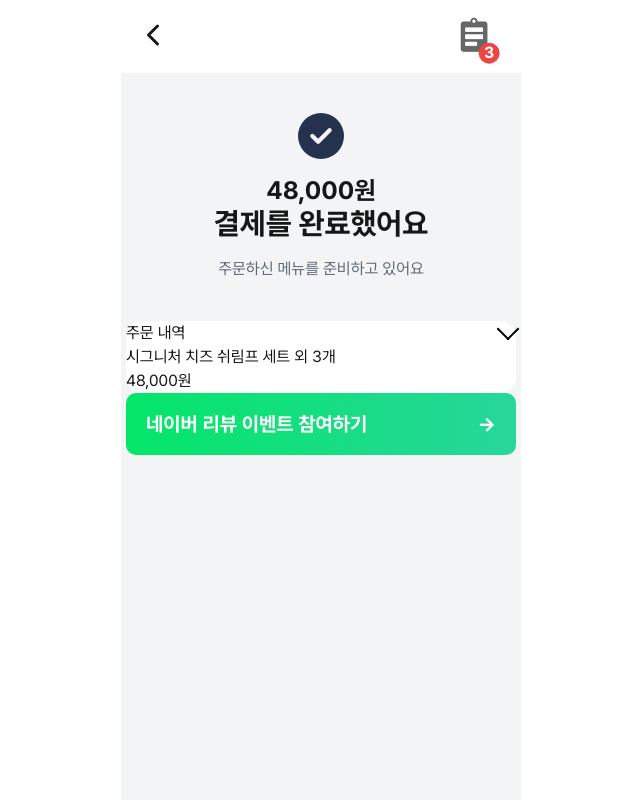
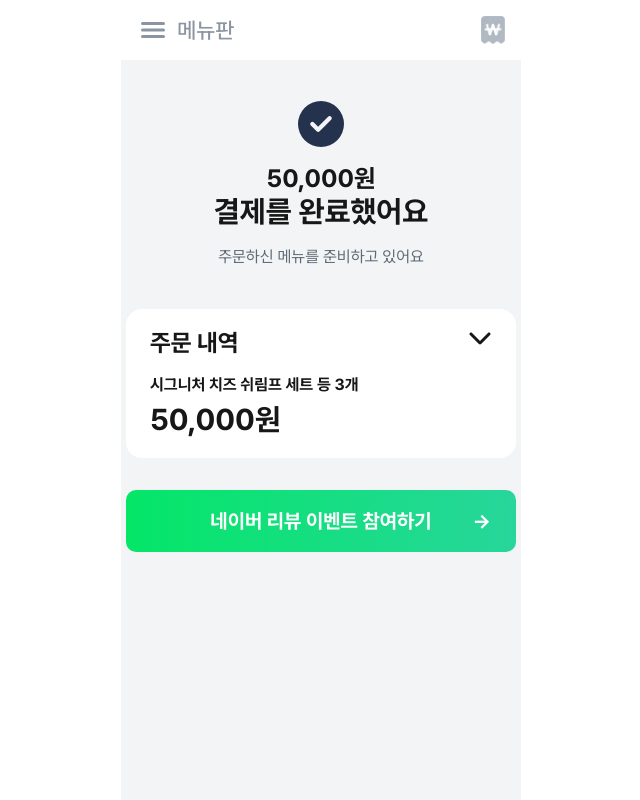
Before and after one commit to KimBeomGi/pre_order_web, a Next.js app in the folder order-web/: page /table/1/payment/complete in a window 1280 px wide. Shown: the whole page, without its empty margins (319-959 px from the left). Built offline with nearby package versions, Linux system fonts and the light colour scheme.

Commit message:
전자영수증 페이지 생성중

```diff
--- /dev/null
+++ b/order-web/src/app/receipt/[id]/page.tsx
@@ -0,0 +1,9 @@
+import PageReceiptDetail from "@/components/pages/PageReceiptDetail";
+
+export default function ReceiptDetail() {
+  return (
+    <div className="w-[400px] mx-auto">
+      <PageReceiptDetail />
+    </div>
+  );
+}
--- a/order-web/src/components/HeaderView.tsx
+++ b/order-web/src/components/HeaderView.tsx
@@ -1,51 +1,138 @@
 "use client";
 
 import Link from "next/link";
-import { IoChevronBack } from "react-icons/io5";
+import { IoChevronBack, IoMenu } from "react-icons/io5";
 import { useParams, usePathname, useRouter } from "next/navigation";
 
-export default function HeaderView() {
+interface HeaderViewProps {
+  title?: string;
+  // 좌측 버튼 타입 (뒤로가기, 햄버거메뉴, 숨김)
+  leftType?: "back" | "menu" | "none";
+  // 우측 버튼 타입 (주문내역, 영수증, 숨김)
+  rightType?: "order" | "receipt" | "none";
+  // 이미지 4번처럼 좌측에 타이틀이 붙어야 하는 경우
+  isTitleLeft?: boolean;
+  onBack?: () => void;
+  onMenuClick?: () => void; // 햄버거 메뉴 클릭 핸들러
+  receiptId?: number;
+}
+
+export default function HeaderView({
+  title: propTitle,
+  leftType = "back",
+  rightType = "order",
+  isTitleLeft = false,
+  onBack,
+  onMenuClick,
+  receiptId
+}: HeaderViewProps) {
   const params = useParams();
   const pathname = usePathname();
   const router = useRouter();
 
-  // URL에서 store 이름을 가져옴. (부모에서 안 넘겨줘도 됨)
   const store = params.store ? decodeURIComponent(params.store as string) : "";
 
-  // 현재 경로에 따른 제목 결정
+  // 경로별 타이틀 매핑
+  const TITLE_MAP: Record<string, string | null> = {
+    "/cart": "장바구니",
+    "/order/history": "주문 내역",
+    "/order-in-progress": "주문 중",
+    "/payment/check-order": "주문하기",
+  };
+
   const getHeaderTitle = () => {
-    if (pathname.includes("/cart")) return "장바구니";
-    if (pathname.includes("/order/history")) return "주문 내역";
-    if (pathname.includes("/order-in-progress")) return "주문 중";
-    if (pathname.includes("/check-order")) return "주문하기";
-    return null; // 제목이 없으면 주문 내역 아이콘 표시
+    if (propTitle) return propTitle;
+    const matchedKey = Object.keys(TITLE_MAP).find((path) =>
+      pathname.includes(path),
+    );
+    return matchedKey ? TITLE_MAP[matchedKey] : null;
   };
 
   const title = getHeaderTitle();
 
+  const handleBack = () => {
+    if (onBack) return onBack();
+    router.back();
+  };
+
   return (
-    <div>
-      <div className="relative bg-[#FFFFFF] flex flex-row justify-between items-center pl-[1em] pr-[2em] pt-[1em] pb-[1.25em]">
-        {/* 뒤로가기 버튼 */}
-        {/* <Link href={`/table/${store}/menu`}>
-        </Link> */}
-        <IoChevronBack className="text-[2em]" onClick={() => {router.back()}}/>
+    <header className="sticky top-0 z-50 bg-white border-b border-[#F2F4F6]">
+      <div className="relative flex flex-row justify-between items-center h-[60px] px-[1em]">
+        {/* 좌측 */}
+        <div className="flex items-center gap-2 min-w-[2.5em]">
+          {leftType === "back" && (
+            <button
+              onClick={handleBack}
+              className="flex items-center justify-center active:opacity-50 transition-opacity"
+              aria-label="뒤로가기"
+            >
+              <IoChevronBack className="text-[2em] text-[#24324D]" />
+            </button>
+          )}
 
-        {/* 제목이 있으면 출력, 없으면 주문 내역 아이콘 출력 */}
-        {title ? (
-          <h1 className="absolute left-1/2 -translate-x-1/2 top-1/2 -translate-y-1/2 font-medium text-[1.25em]">
-            {title}
-          </h1>
-        ) : (
-          ""
+          {leftType === "menu" && (
+            <button
+              onClick={onMenuClick}
+              className="flex items-center justify-center active:opacity-50 transition-opacity"
+              aria-label="메뉴"
+            >
+              <IoMenu className="text-[2em] text-[#8B95A1]" />{" "}
+              <span className="ml-[0.375em] text-[#8B95A1] font-medium text-[1.375em]">메뉴판</span>
+            </button>
+          )}
+
+          {/* 이미지 4번처럼 좌측 아이콘 바로 옆에 타이틀이 붙는 경우 */}
+          {isTitleLeft && title && (
+            <h1 className="font-bold text-[1.25em] text-[#8B95A1] whitespace-nowrap">
+              {title}
+            </h1>
+          )}
+        </div>
+
+        {/* 중앙 */}
+        {/* 좌측 정렬이 아닐 때만 중앙에 타이틀 표시 */}
+        {!isTitleLeft && title && (
+          <div className="absolute left-1/2 -translate-x-1/2">
+            <h1 className="font-bold text-[1.25em] text-[#24324D] whitespace-nowrap">
+              {title}
+            </h1>
+          </div>
         )}
-        <div className="relative inline-block">
-          <img className="w-[29px]" src="/img/order_details_icon.png" alt="" />
-          <div className="absolute right-0 bottom-0 translate-x-1/2 translate-y-1/2 flex justify-center items-center w-[1.3333333em] h-[1.3333333em] bg-[#EF4444] text-[#FFFFFF] font-bold rounded-full">
-            <p className="leading-1">3</p>
-          </div>
+
+        {/* 우측 */}
+        <div className="min-w-[2.5em] flex justify-end items-center">
+          {rightType === "order" && (
+            <Link
+              href={`/table/${store}/order/history`}
+              className="relative inline-block active:opacity-50 transition-opacity"
+            >
+              <img
+                className="w-[29px]"
+                src="/img/order_details_icon.png"
+                alt="주문내역"
+              />
+              <div className="absolute -right-1 -bottom-1 flex justify-center items-center w-[1.4em] h-[1.4em] bg-[#EF4444] text-[#FFFFFF] text-[10px] font-bold rounded-full border-[1.5px] border-white">
+                <span className="leading-none">3</span>
+              </div>
+            </Link>
+          )}
+
+          {rightType === "receipt" && (
+            <Link
+              href={`/receipt/${receiptId}`}
+              target="_blank"
+              rel="noopener noreferrer"
+              className="relative inline-block active:opacity-50 transition-opacity"
+            >
+              <img
+                className="w-[24px]"
+                src="/img/receipt_icon.png"
+                alt="영수증"
+              />
+            </Link>
+          )}
         </div>
       </div>
-    </div>
+    </header>
   );
 }
--- a/order-web/src/components/pages/PagePaymentComplete.tsx
+++ b/order-web/src/components/pages/PagePaymentComplete.tsx
@@ -1,39 +1,104 @@
 "use client";
 import { FaCircleCheck } from "react-icons/fa6";
+import { FaChevronDown } from "react-icons/fa6";
 
 import HeaderView from "../HeaderView";
 import { useState } from "react";
-import { useRouter } from "next/navigation";
+import { useParams, useRouter } from "next/navigation";
 
 export default function PagePaymentComplete() {
-  const [orderContent, setOrderContent] = useState([]);
   const router = useRouter();
+  const params = useParams();
+  const store = params?.store as string;
+  const [receiptId,setReceiptId] = useState(1000)
+  const [orderContent, setOrderContent] = useState([
+    {
+      name: "시그니처 치즈 쉬림프 세트",
+      count: 1,
+      price: 10000,
+    },
+    {
+      name: "루꼴라 크로와상 샌드위치",
+      count: 1,
+      price: 28000,
+    },
+    {
+      name: "햄치즈 통밀 샌드위치",
+      count: 1,
+      price: 12000,
+    },
+  ]);
+  const [openRecords, setOpenRecords] = useState(false);
+
   return (
-    <div className="bg-[#F2F4F6] h-screen">
-      <HeaderView />
+    <div className="bg-[#F2F4F6] min-h-screen pb-[2em]">
+      <HeaderView leftType="menu" rightType="receipt" onMenuClick={() => {router.push(`/table/${store}/menu`)}} receiptId={receiptId}/>
       <h1 className="sr-only">결제 완료</h1>
       {/* 결제완료 표시 박스 */}
       <div className="flex flex-col items-center py-[2.5em]">
         <FaCircleCheck className="fill-[#24324D] text-[2.875em] mb-[1rem]" />
         <h2 className="font-bold text-[1.5625em] text-center leading-[1.2] mb-[1rem]">
-          48,000원
+          {orderContent
+            .reduce((acc, cur) => acc + cur.count * cur.price, 0)
+            .toLocaleString()}
+          원
           <br />
           <strong className="font-bold text-[1.2em]">결제를 완료했어요</strong>
         </h2>
         <p className="text-[#5E6A76]">주문하신 메뉴를 준비하고 있어요</p>
       </div>
       {/* 주문내역 박스 */}
-      <div className="relative bg-[#FFFFFF] rounded-[1em] w-[97.5%] mx-auto">
-        <h2 className="">주문 내역</h2>
-        <p>시그니처 치즈 쉬림프 세트 외 3개</p>
-        <p>48,000원</p>
-
-        {/* box */}
-        <div className="absolute w-[1em] h-[1em] top-0 right-0 border-2 border-black border-t-0 border-l-0 rotate-45"></div>
+      <div className="relative bg-[#FFFFFF] rounded-[1em] w-[97.5%] py-[1em] px-[1.5em] mx-auto mb-[2em]">
+        <div>
+          <div className="flex justify-between mb-[0.75em]">
+            <h2 className="text-[1.5em] font-bold">주문 내역</h2>
+            <FaChevronDown
+              className={`text-[1.5em] transition-all duration-100 ${openRecords ? "-rotate-180" : ""}`}
+              onClick={() => {
+                setOpenRecords(!openRecords);
+              }}
+            />
+          </div>
+          <p className="font-bold">
+            {orderContent[0].name} 등{" "}
+            {orderContent.reduce((acc, cur) => acc + cur.count, 0)}개
+          </p>
+          <p className="font-bold text-[1.875em]">
+            {orderContent
+              .reduce((acc, cur) => acc + cur.count * cur.price, 0)
+              .toLocaleString()}
+            원
+          </p>
+        </div>
+        {/* 세부내용 */}
+        <div
+          className={`grid transition-all duration-300 ease-in-out ${
+            openRecords
+              ? "grid-rows-[1fr] opacity-100 mt-[1.25em]"
+              : "grid-rows-[0fr] opacity-0 mt-0"
+          }`}
+        >
+          <div className="overflow-hidden">
+            <ul className="pt-[1.25em] border-t border-t-[#F3F3F3] space-y-[1em]">
+              {orderContent.map((value, key) => {
+                return (
+                  <li className="" key={key}>
+                    <h3 className="font-bold">
+                      {value.name} × {value.count}
+                    </h3>
+                    <p className="text-[#6C7A88]">
+                      {(value.price * value.count).toLocaleString()}원
+                    </p>
+                  </li>
+                );
+              })}
+            </ul>
+          </div>
+        </div>
       </div>
       {/* 네이버 리뷰 이벤트 박스 */}
       <button
-        className="py-[1em] px-[1.25em] w-[97.5%] mx-auto flex flex-row justify-between rounded-[0.625em] bg-[linear-gradient(90deg,#04E668_0%,#27D69B_100%)]"
+        className="relative py-[1em] px-[1.25em] w-[97.5%] mx-auto flex flex-row justify-center rounded-[0.625em] bg-[linear-gradient(90deg,#04E668_0%,#27D69B_100%)]"
         onClick={() => {
           router.push("https://m.place.naver.com/my/checkin");
         }}
@@ -41,8 +106,18 @@ export default function PagePaymentComplete() {
         <p className="font-bold text-[1.25em] text-[#FFFFFF]">
           네이버 리뷰 이벤트 참여하기
         </p>
-        <p className="font-bold text-[1.25em] text-[#FFFFFF]">→</p>
+        <p className="absolute right-[1.25em] font-bold text-[1.25em] text-[#FFFFFF]">→</p>
       </button>
+      {/* <button
+        className="mt-[2em] text-[16px] mx-auto py-[0.46875em] bottom-[1em] rounded-[0.46875em] w-[97.5%] bg-[#222F4A] flex justify-center items-center gap-x-[0.9375em]"
+        onClick={() => {
+          router.push(`/table/${store}/menu`)
+        }}
+      >
+        <span className="font-semibold text-[1.25em] text-[#FFFFFF]">
+          추가 주문하기
+        </span>
+      </button> */}
     </div>
   );
 }
--- /dev/null
+++ b/order-web/src/components/pages/PageReceiptDetail.tsx
@@ -0,0 +1,18 @@
+"use client";
+import { BsDownload } from "react-icons/bs";
+
+export default function PageReceiptDetail() {
+  return (
+    <div>
+      <div className="flex flex-row items-center justify-end gap-x-[0.5em]">
+        <p className="text-[1.25em] font-medium">주문내역 가리기</p>
+        <div className="bg-[#E6E7EB] rounded-[0.25em] w-[1.5em] h-[1.5em] flex justify-center items-center">
+          <BsDownload
+            className="inline-block text-[1em]"
+            onClick={() => {}}
+          />
+        </div>
+      </div>
+    </div>
+  );
+}
```
Also changed, not shown: order-web/public/img/receipt_icon.png (added).
